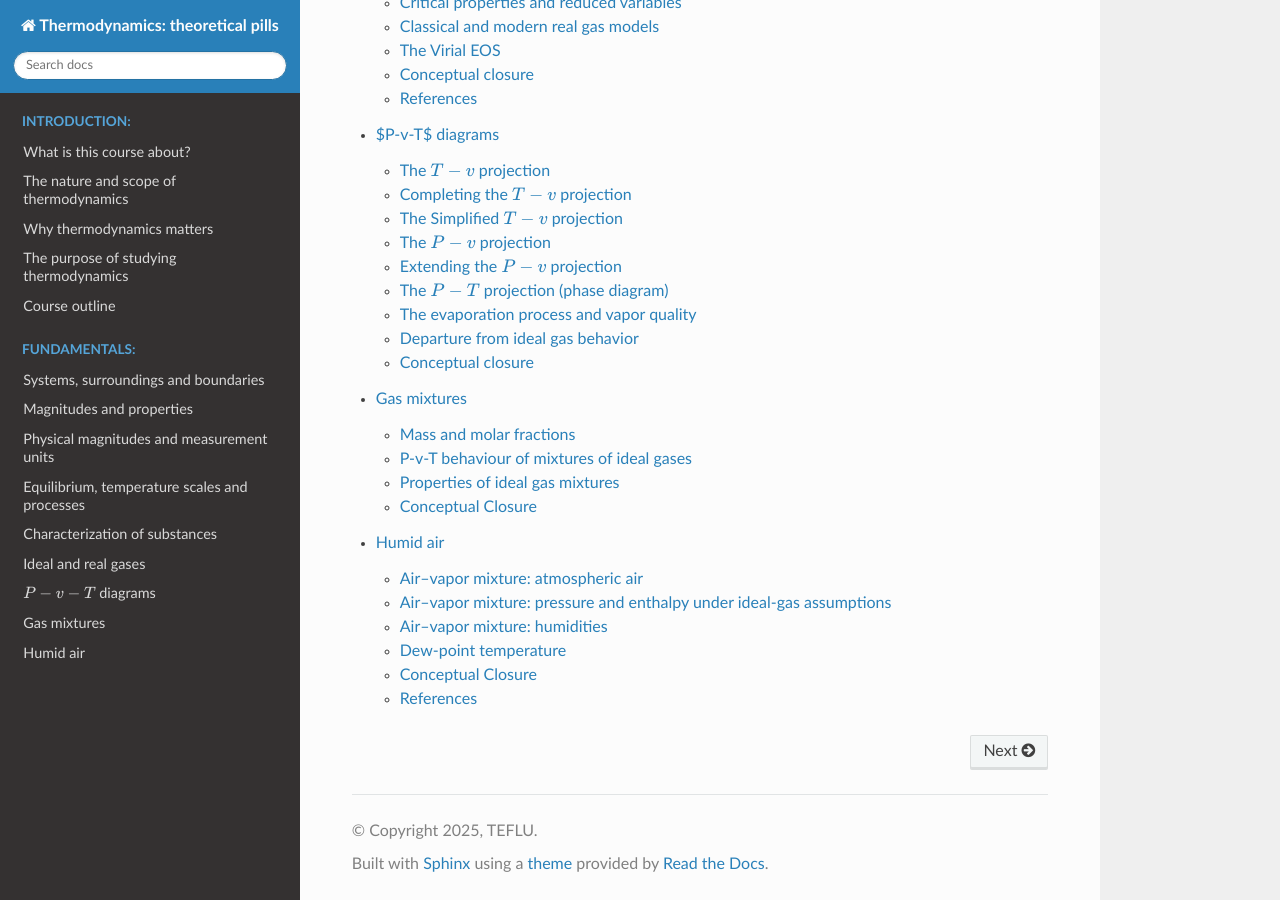
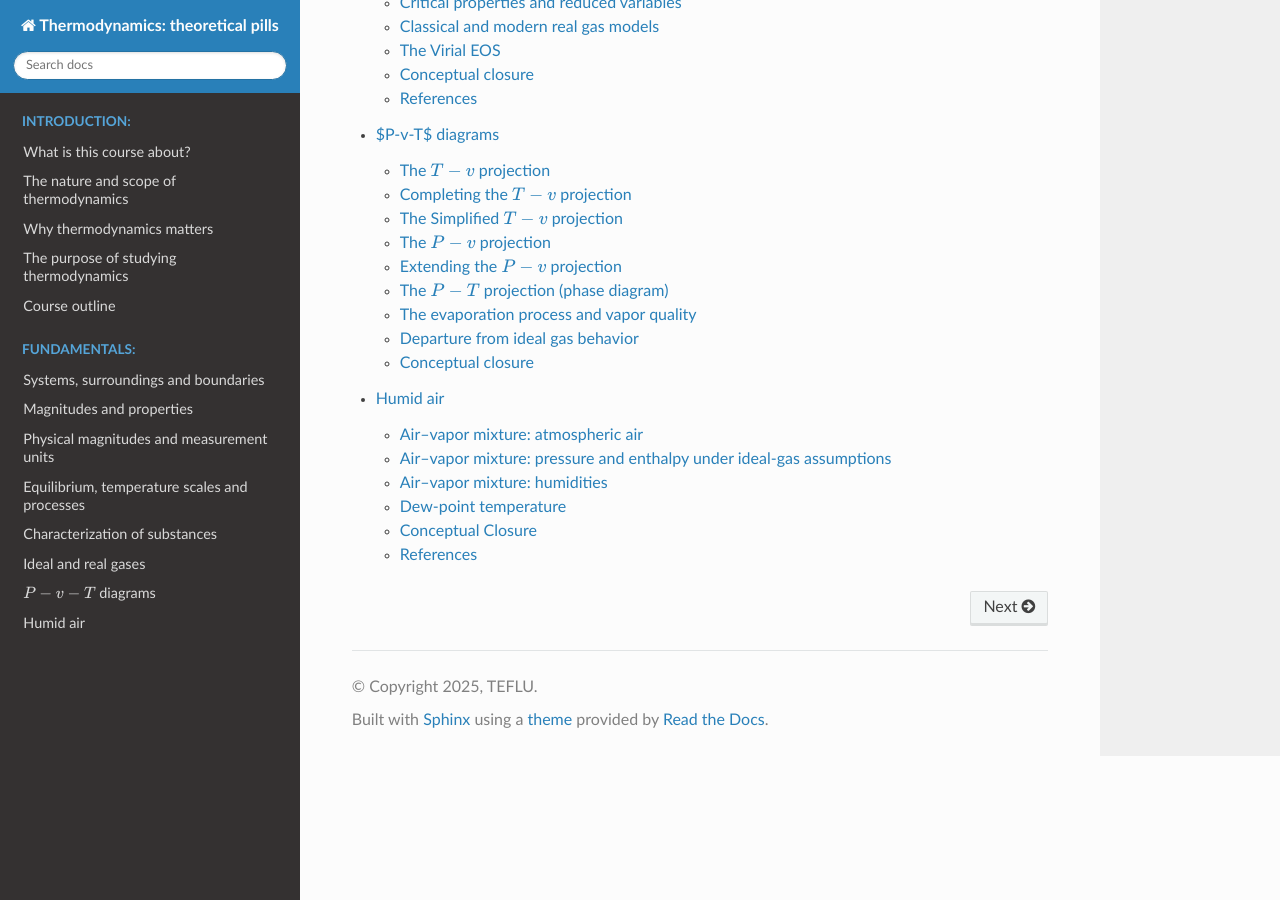
Before and after one commit to azarketa/Thermodynamics-theoretical-pills, a Sphinx documentation site: the page built from source/index.rst, in a window 1280 px wide and 900 px high, scrolled down 1549 px. Built offline with Sphinx 7.4.7 and the Read the Docs theme 3.1.0, drawn with Linux system fonts in a browser that asks for light colours.

Commit message:
Files updated

```diff
--- a/source/index.rst
+++ b/source/index.rst
@@ -23,7 +23,6 @@ Thermodynamics: theoretical pills
    Characterization of substances <Characterization_of_substances>
    Ideal and real gases <Ideal_and_real_gases>
    $P-v-T$ diagrams <P-v-T_diagrams>
-   Gas mixtures <Gas_mixtures>
    Humid air <Humid_air>
 
 .. toctree::
```
